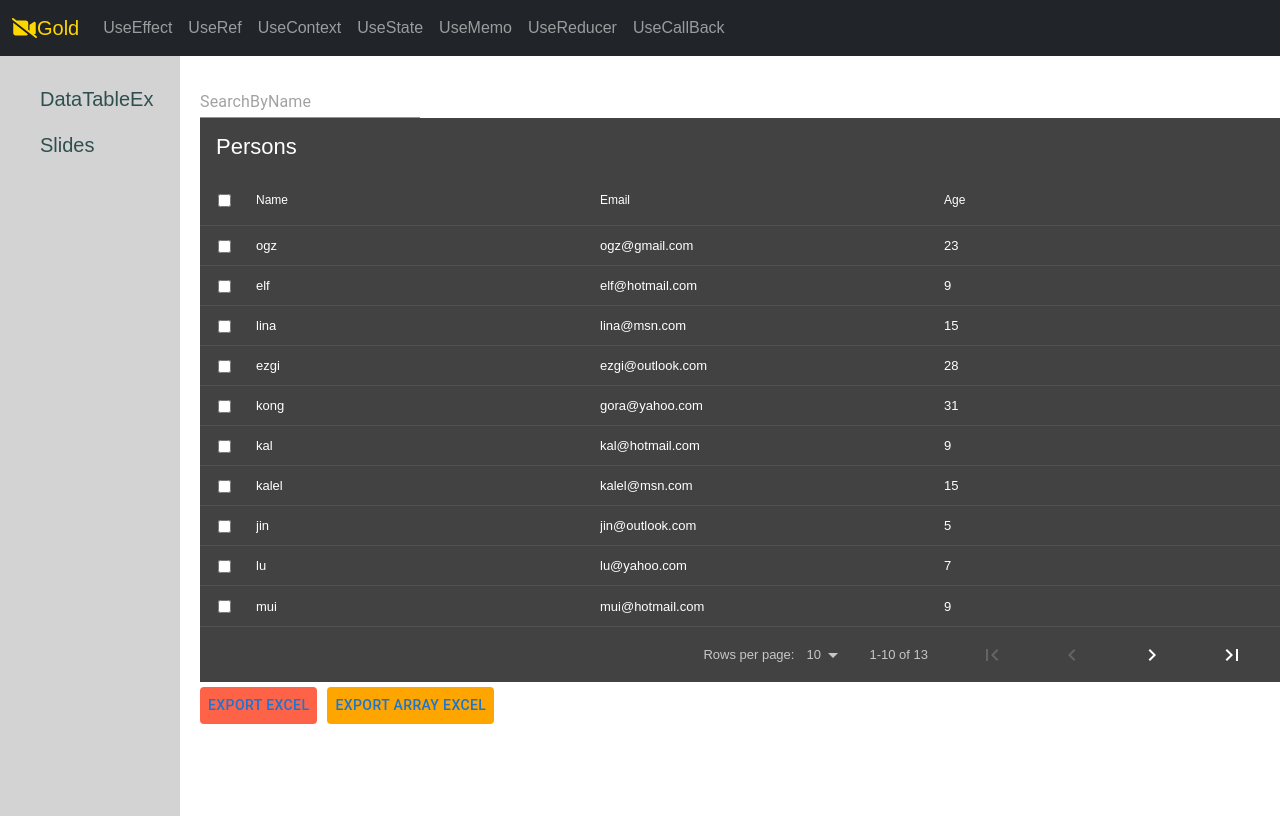
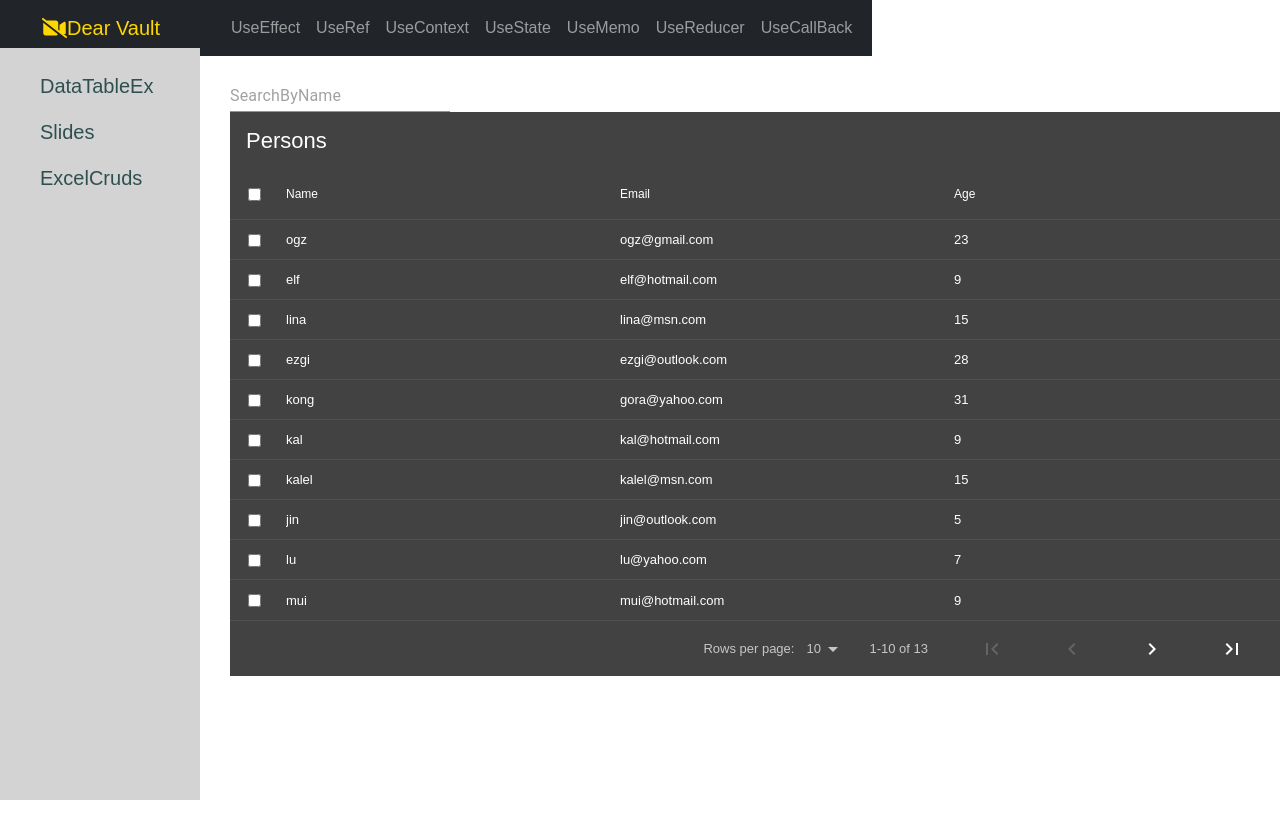
Before and after one commit to OguzhanDemircioglu/JavaReactExamples, a React (Create React App) app in the folder ex-ui-react/: page /dataTableEx in a window 1280 px wide. Built offline with nearby package versions, Linux system fonts and the light colour scheme.

Commit message:
fix Menu

```diff
--- a/ex-ui-react/src/App.css
+++ b/ex-ui-react/src/App.css
@@ -41,19 +41,27 @@
   }
 }
 
-.side-nav {
-  width: 180px;
-  position: absolute;
+.verticalMenu {
+  width: 200px;
+  position: fixed;
   background-color: lightgray;
-  height: 95vh;
   transition: all 1s;
-  padding-top: 20px;
-  margin-bottom: 240px;
+  bottom: 0;
+  height: 94%;
+  padding-top: 15px;
+}
+
+.horizontalMenu {
+  position: fixed;
+  top: 0;
+  width: max-content;
+  height: 10px;
 }
 
 .example {
-  margin-left: 200px;
-  margin-top: 30px;
+  margin-left: 230px;
+  margin-top: 60px;
+  padding-top: 20px;
 }
 
 #navigation {
--- a/ex-ui-react/src/App.js
+++ b/ex-ui-react/src/App.js
@@ -12,6 +12,7 @@ import UseCallBackExample from "./components/horizontalMenu/UseCallBackExample";
 import VerticalMenu from "./components/VerticalMenu";
 import DataTableEx from "./components/verticalMenu/DataTableEx";
 import Slides from "./components/verticalMenu/Slides";
+import ExcelOperations from "./components/verticalMenu/ExcelOperations";
 
 function App() {
   return (
@@ -31,7 +32,7 @@ function App() {
             {/*VerticalMenu*/}
             <Route path="/dataTableEx"  element={<DataTableEx />}></Route>
             <Route path="/slides"  element={<Slides />}></Route>
-
+            <Route path="/excelOperations"  element={<ExcelOperations />}></Route>
         </Routes>
     </div>
   );
--- a/ex-ui-react/src/components/HorizontalMenu.js
+++ b/ex-ui-react/src/components/HorizontalMenu.js
@@ -1,21 +1,20 @@
 import Navbar from "react-bootstrap/Navbar";
 import React from "react";
-import { Container, Nav, NavLink } from "react-bootstrap";
-import { FontAwesomeIcon } from "@fortawesome/react-fontawesome";
-import { faVideoSlash } from "@fortawesome/free-solid-svg-icons/faVideoSlash";
+import {Container, Nav, NavLink} from "react-bootstrap";
+import {FontAwesomeIcon} from "@fortawesome/react-fontawesome";
+import {faVideoSlash} from "@fortawesome/free-solid-svg-icons/faVideoSlash";
 import "../App.css";
 
 export default function HorizontalMenu() {
     return (
-        <Navbar bg="dark" variant="dark" expand="lg">
+        <div className="horizontalMenu">
+            <Navbar bg="dark" variant="dark">
                 <Container fluid>
-                <Navbar.Brand href="/" style={{ color: "gold" }}>
-                    <FontAwesomeIcon icon={faVideoSlash} />
-                    Gold
+                    <Navbar.Brand href="/" style={{color: "gold",width: "165px",marginLeft:"30px"}}>
+                        <FontAwesomeIcon icon={faVideoSlash}/>
+                        Dear Vault
                     </Navbar.Brand>
-                <Nav
-                    className="me-auto my-2 my-lg-0"
-                >
+                    <Nav>
                         <NavLink className="nav-link" href="/useEffect">
                             UseEffect
                         </NavLink>
@@ -40,5 +39,6 @@ export default function HorizontalMenu() {
                     </Nav>
                 </Container>
             </Navbar>
+        </div>
     );
 };
--- a/ex-ui-react/src/components/VerticalMenu.js
+++ b/ex-ui-react/src/components/VerticalMenu.js
@@ -6,7 +6,7 @@ import {Container} from "@mui/material";
 
 const VerticalMenu = () => {
     return (
-        <div className="side-nav">
+        <div className="verticalMenu">
             <Container>
                 <Nav>
                     <NavLink className="nav-link" style={{color: "darkslategray", fontSize: "20px"}} to={"/dataTableEx"}>
@@ -18,6 +18,11 @@ const VerticalMenu = () => {
                         Slides
                     </NavLink>
                 </Nav>
+                <Nav>
+                    <NavLink className="nav-link" style={{color: "darkslategray", fontSize: "20px"}} to={"/excelOperations"}>
+                        ExcelCruds
+                    </NavLink>
+                </Nav>
 
             </Container>
         </div>
--- a/ex-ui-react/src/components/verticalMenu/DataTableEx.js
+++ b/ex-ui-react/src/components/verticalMenu/DataTableEx.js
@@ -3,16 +3,10 @@ import DataTable, {Alignment, createTheme, Direction, Media} from 'react-data-ta
 import {Button, Input} from "@mui/material";
 import {Persons} from "../helper/Persons";
 import {ArrowDownward} from "@mui/icons-material";
-import * as XLSX from 'xlsx';
 
 function DataTableEx() {
 
     const [items, setItems] = useState(Persons);
-
-    const justArray = [
-        ["takım","score","score","takım"],
-        ["TS","1","0","GS"]
-    ];
 
     const simpleColumns = [
         {
@@ -157,19 +151,6 @@ function DataTableEx() {
 
     const ExpandedComponent = ({data}) => <pre>{JSON.stringify(data, null, 2)}</pre>;
 
-    function exportExcel(){
-        let wb = XLSX.utils.book_new(),ws = XLSX.utils.json_to_sheet(items);
-        XLSX.utils.book_append_sheet(wb,ws,"MyShiit");
-        XLSX.writeFile(wb,"MyExcel.xlsx");
-    }
-
-    function exportArrayExcel(){
-        let wb = XLSX.utils.book_new(),
-            ws = XLSX.utils.aoa_to_sheet(justArray);
-        XLSX.utils.book_append_sheet(wb,ws,"MyArrayShiit");
-        XLSX.writeFile(wb,"MyArrayExcel.xlsx");
-    }
-
     return (
         <div className="example">
             <Input type="text" placeholder="SearchByName" onChange={handleFilter}/>
@@ -189,14 +170,6 @@ function DataTableEx() {
                 direction={Direction.AUTO}
                 subHeaderAlign={Alignment.LEFT}
             />
-            <div>
-                    <Button style={{backgroundColor: "tomato", marginTop: "5px",marginRight:"10px"}}
-                            onClick={exportExcel}>Export Excel</Button>
-
-                    <Button style={{backgroundColor: "orange", marginTop: "5px"}}
-                            onClick={exportArrayExcel}>Export Array Excel</Button>
-
-            </div>
         </div>
     );
 }
```
Lines whose indentation alone changed are shown as unchanged.
